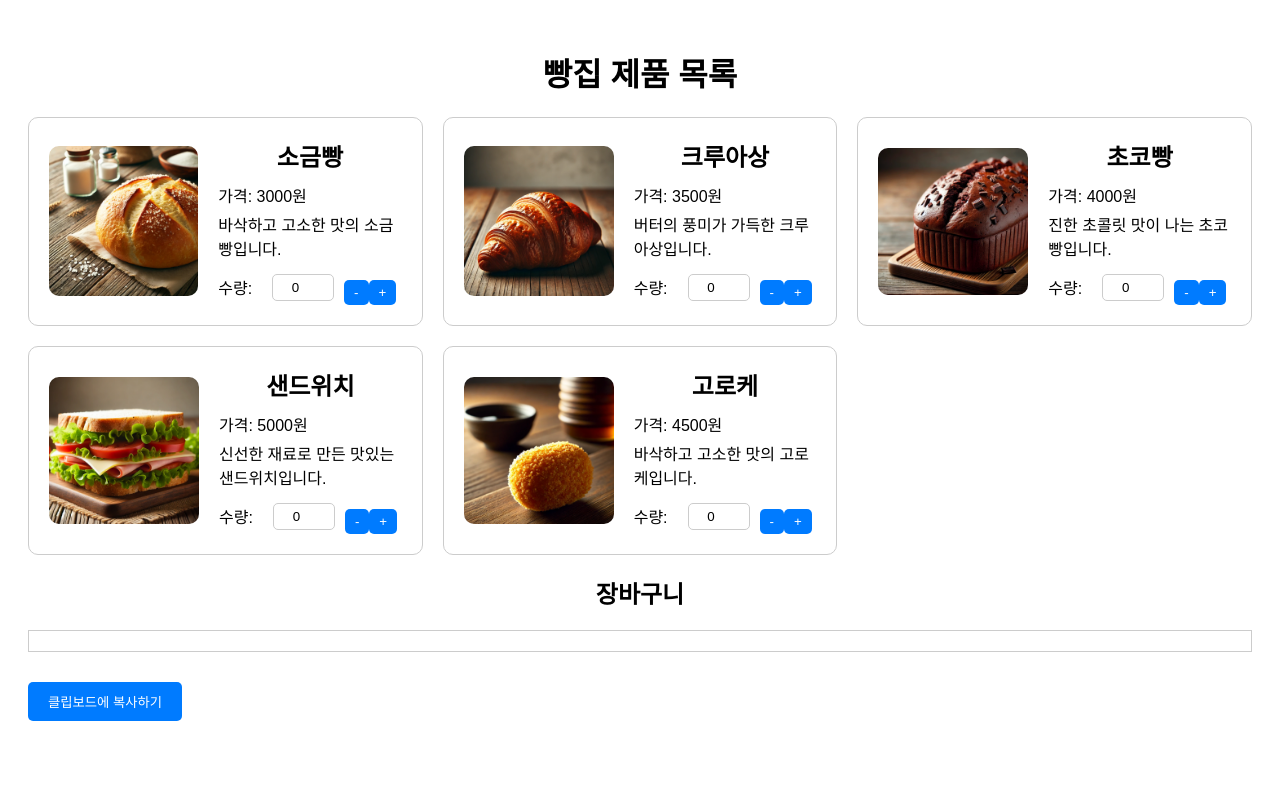
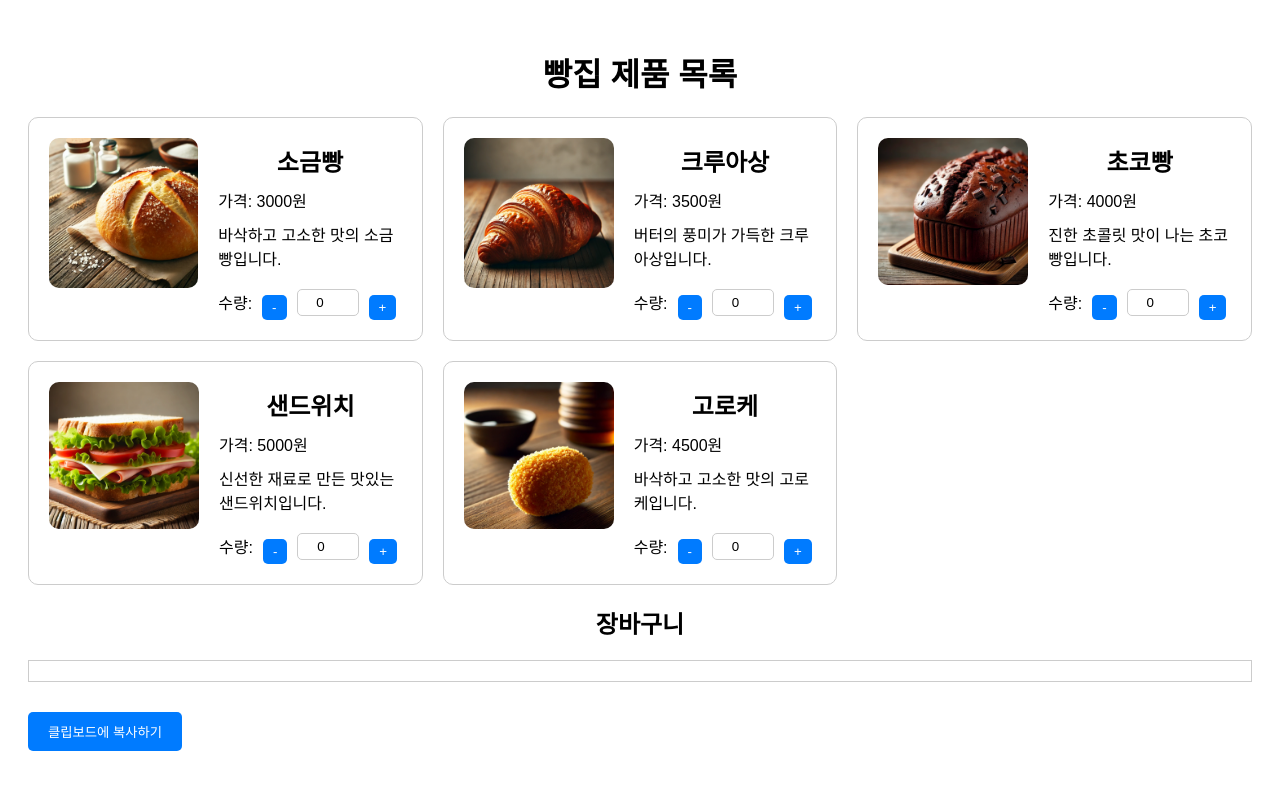
Before and after one commit to hanseodev/hanseodev.github.io, a Jekyll site: the page breads.html, which Jekyll copies as it is, in a window 1280 px wide. Shown: the top 790 px of the page. Built offline with Jekyll 4.4.1, drawn with Linux system fonts in a browser that asks for light colours.

Commit message:
breads test 14

```diff
--- a/breads-script.js
+++ b/breads-script.js
@@ -30,8 +30,8 @@ function displayProducts(products) {
                 <p>${product.description}</p>
                 <div class="quantity-container">
                     <label for="quantity-${product.name}">수량:</label>
+                    <button type="button" onclick="changeQuantity('quantity-${product.name}', -1, '${product.name}')">-</button>
                     <input type="number" id="quantity-${product.name}" min="0" value="0" onchange="updateCart('${product.name}', 'quantity-${product.name}')">
-                    <button type="button" onclick="changeQuantity('quantity-${product.name}', -1, '${product.name}')">-</button>
                     <button type="button" onclick="changeQuantity('quantity-${product.name}', 1, '${product.name}')">+</button>
                 </div>
             </div>
--- a/breads-styles.css
+++ b/breads-styles.css
@@ -21,7 +21,7 @@ h2 {
   padding: 20px;
   box-sizing: border-box;
   display: flex;
-  align-items: center;
+  align-items: flex-start;
   background-color: white;
 }
 
@@ -33,14 +33,12 @@ h2 {
 }
 
 .product-details {
-  flex: 1;
+  display: flex;
+  flex-direction: column;
   text-align: left;
 }
 
-.product-details h2 {
-  margin: 0 0 10px 0;
-}
-
+.product-details h2,
 .product-details p {
   margin: 5px 0;
 }
--- a/breads.html
+++ b/breads.html
@@ -3,7 +3,7 @@
   <head>
     <meta charset="UTF-8" />
     <meta name="viewport" content="width=device-width, initial-scale=1.0" />
-    <title>빵집 제품 목록 1</title>
+    <title>빵집 제품 목록</title>
     <link rel="stylesheet" href="breads-styles.css" />
   </head>
   <body>
```
